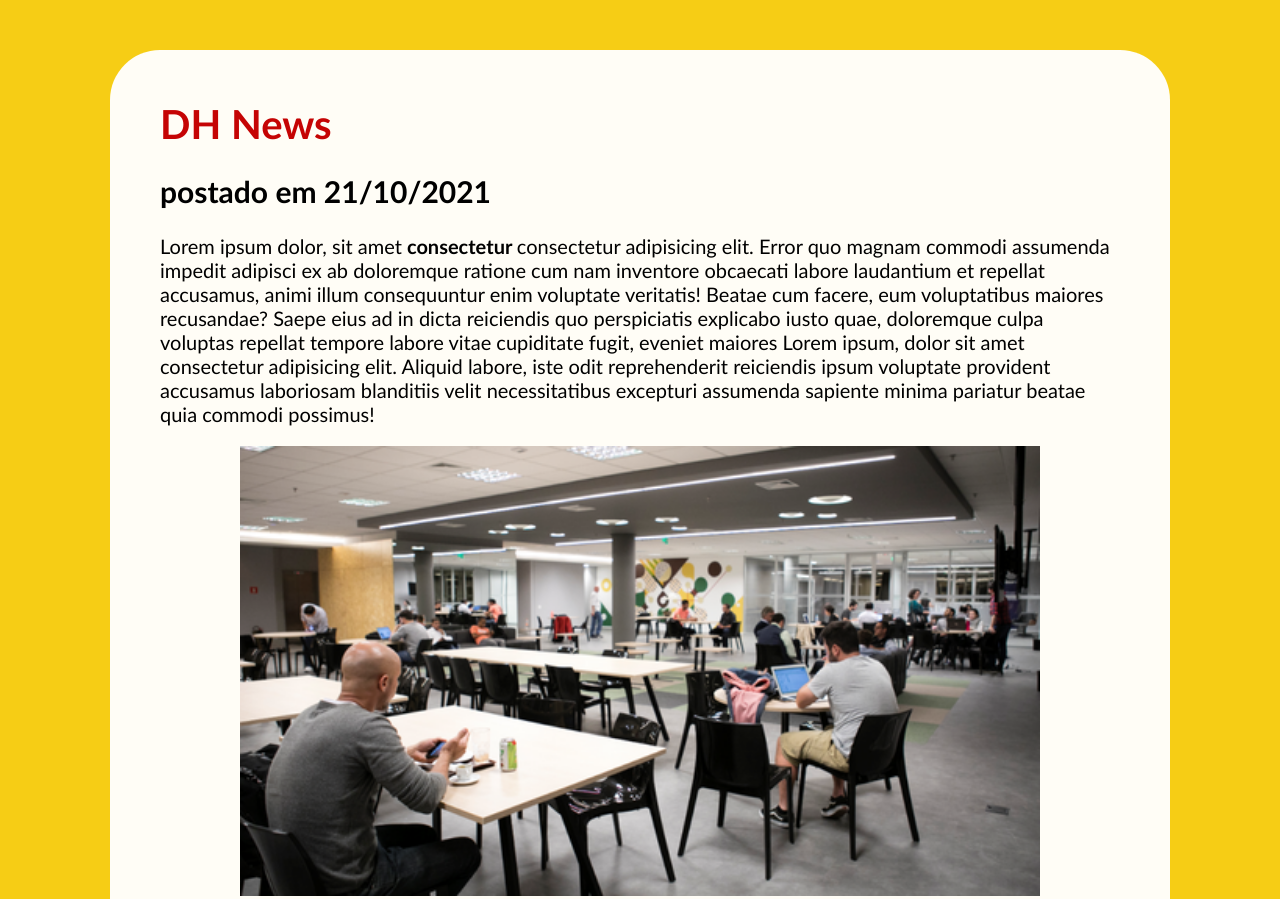
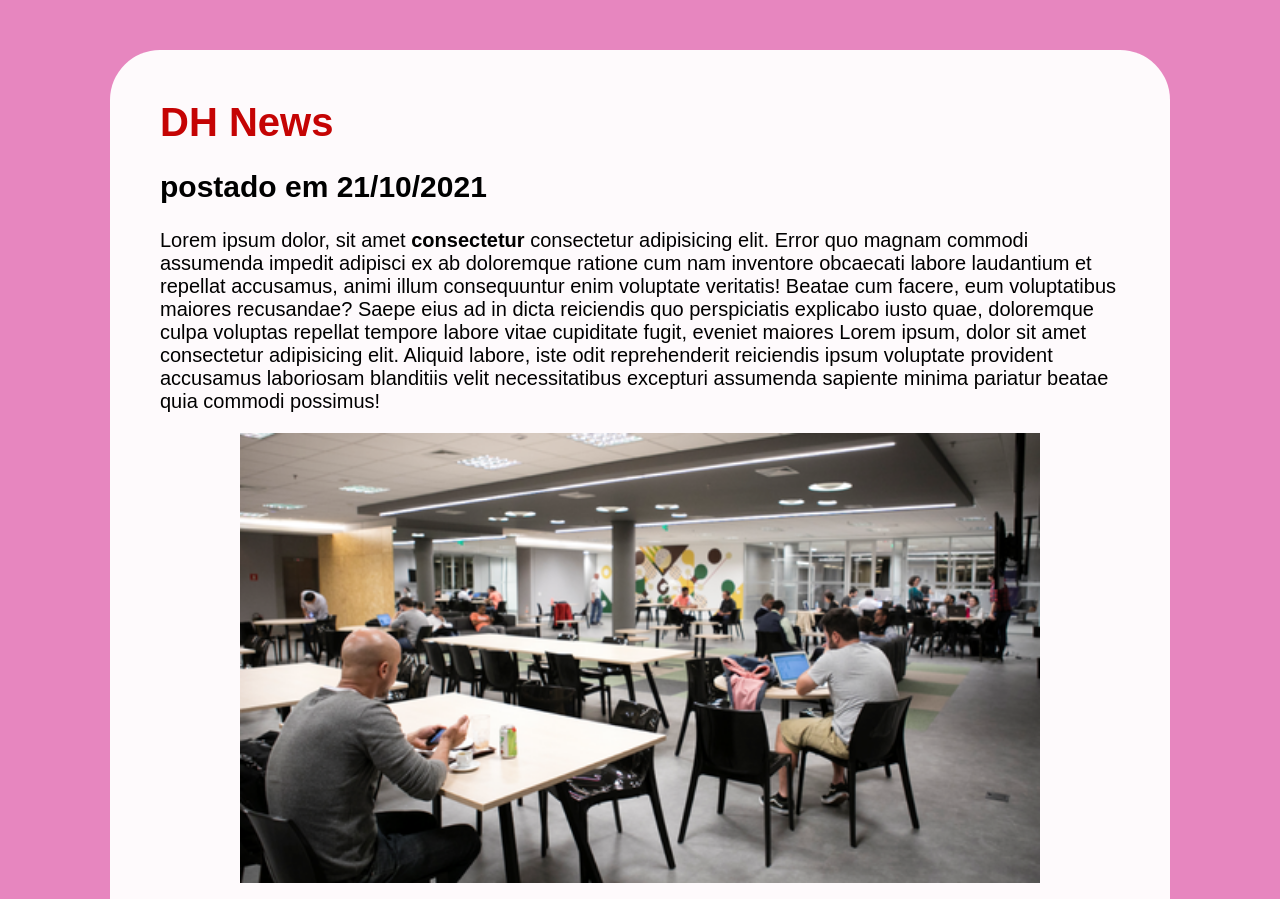
Before and after one commit to Gabs-ag/dhnews-main, a plain HTML site: page index.html in a window 1280 px wide. Shown: the top 899 px of the page. Drawn offline with Linux system fonts and the light colour scheme; a web font is replaced by a local one.

Commit message:
atualizando

```diff
--- a/css/estilos.css
+++ b/css/estilos.css
@@ -16,10 +16,6 @@ main{
     display: block
 }
 
-/* 960px de largura,
-Centralizado,
-Padding de 20px
-ícones centralizados (text-align: center) */
 
 footer img{
     width: 40px;
@@ -38,9 +34,11 @@ header{
     font-size: 40px;
     color: rgb(197, 4, 4);
     font-weight: bold;
+    border-top: 2px rgba(255, 255, 255, 0.959) ;
+
 }
 
 body{
-    font-family: 'Trebuchet MS', 'Lucida Sans Unicode', 'Lucida Grande', 'Lucida Sans', Arial, sans-serif;
-    background-color: rgb(246, 205, 21);
+    font-family: 'Rajdhani', sans-serif;
+    background-color: rgb(231, 134, 191);
 }
--- a/index.html
+++ b/index.html
@@ -5,6 +5,9 @@
     <meta charset="UTF-8">
     <meta http-equiv="X-UA-Compatible" content="IE=edge">
     <meta name="viewport" content="width=device-width, initial-scale=1.0">
+    <link rel="preconnect" href="https://fonts.googleapis.com">
+    <link rel="preconnect" href="https://fonts.gstatic.com" crossorigin>
+    <link href="https: //fonts.googleapis.com/css2? family = Rajdhani & display = swap " rel=" stylesheet ">
     <link rel="stylesheet" href="./css/estilos.css">
     <title>DH news</title>
 </head>
```
